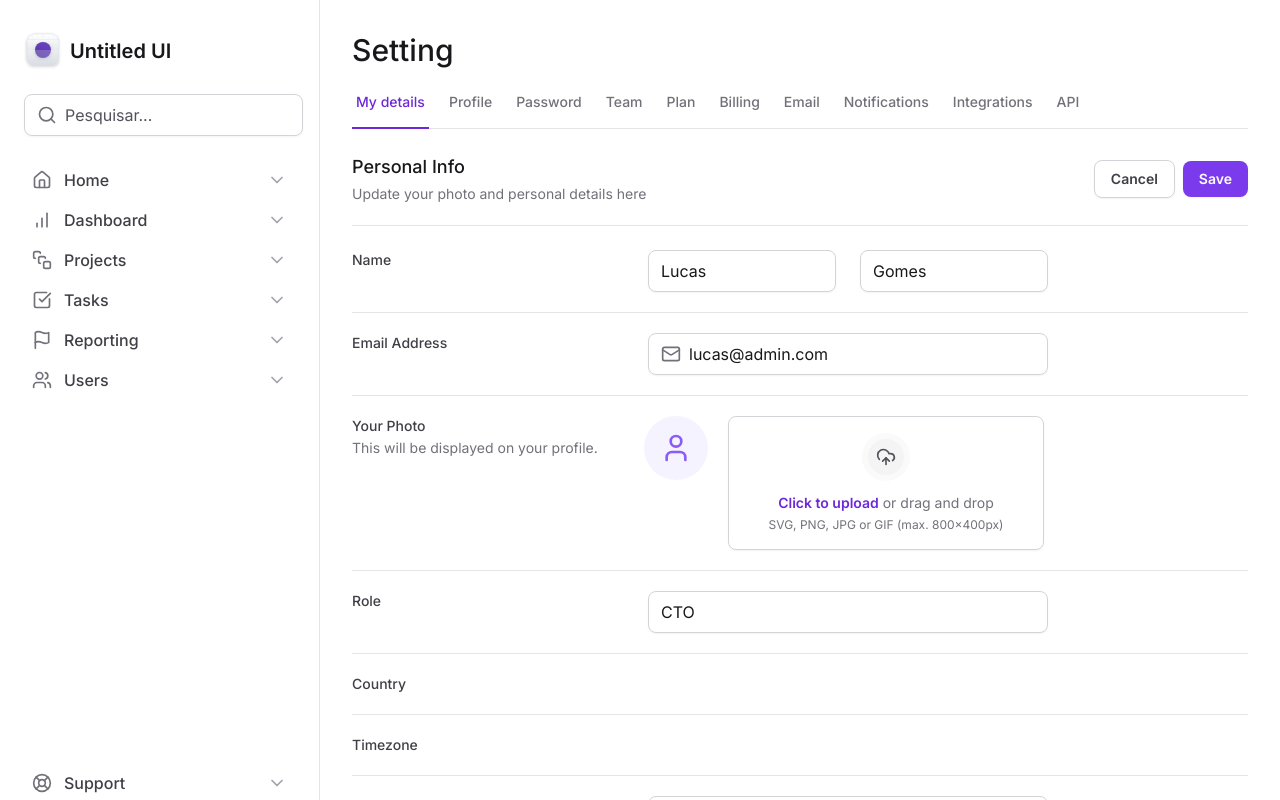
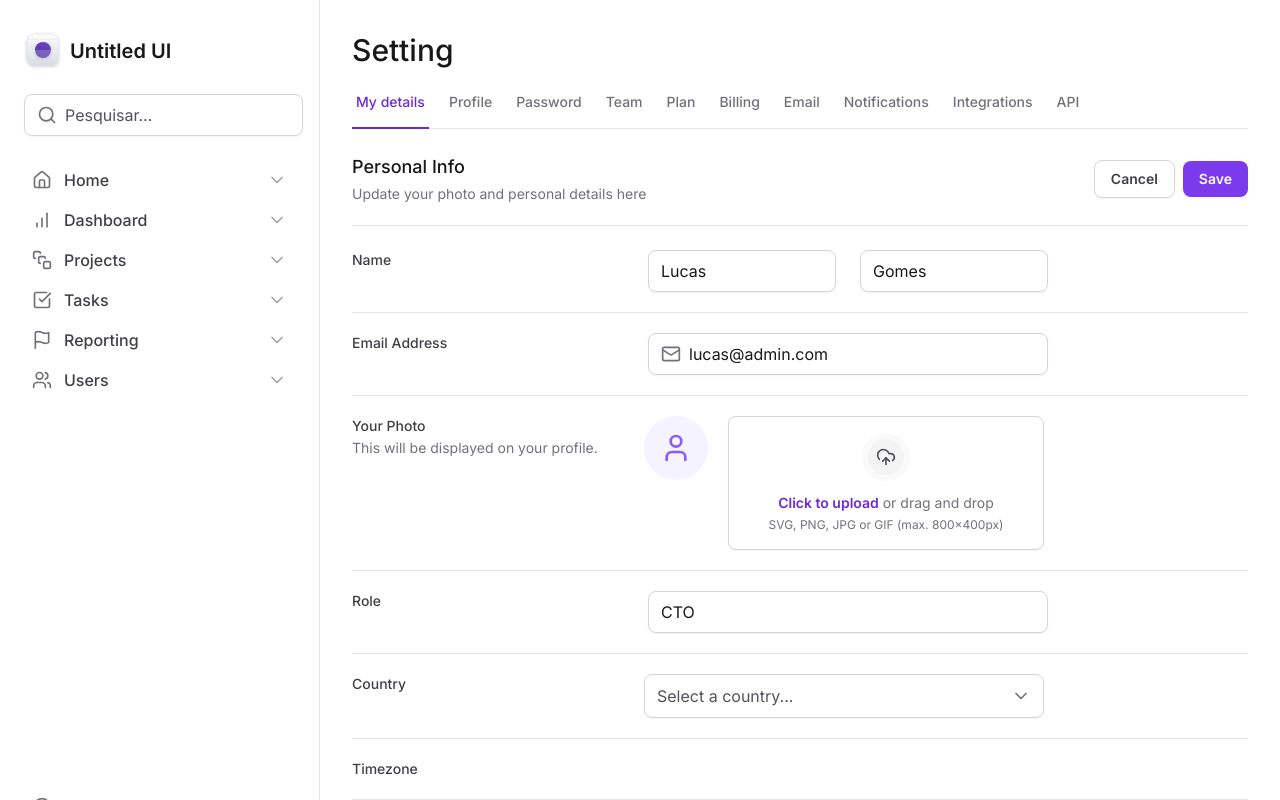
Before and after one commit to lucasgomesmatos/tailwind-next, a Next.js app: page / in a window 1280 px wide. Shown: the top 800 px of the page. Built offline with nearby package versions, Linux system fonts and the light colour scheme.

Commit message:
feat: select

```diff
--- a/package.json
+++ b/package.json
@@ -9,6 +9,7 @@
     "lint": "next lint"
   },
   "dependencies": {
+    "@radix-ui/react-select": "^2.1.2",
     "@radix-ui/react-tabs": "^1.1.1",
     "clsx": "^2.1.1",
     "framer-motion": "^11.11.9",
--- a/src/app/page.tsx
+++ b/src/app/page.tsx
@@ -1,6 +1,8 @@
 import * as FileInput from '@/components/form/file-input'
 import * as Input from '@/components/form/input'
+import { Select } from '@/components/form/select'
 import { SettingsTabs } from '@/components/settings-tabs'
+
 import { Mail } from 'lucide-react'
 
 export default function Home() {
@@ -113,7 +115,7 @@
               Country
             </label>
 
-            <div></div>
+            <Select />
           </div>
 
           <div className="grid grid-cols-form gap-3 pt-5">
--- /dev/null
+++ b/src/components/form/select.tsx
@@ -0,0 +1,52 @@
+'use client'
+import * as SelectPrimitive from '@radix-ui/react-select'
+import { Check, ChevronDown } from 'lucide-react'
+
+export const Select = () => {
+  return (
+    <SelectPrimitive.Root>
+      <SelectPrimitive.Trigger className="flex h-11 w-full items-center justify-between gap-2 rounded-lg border border-zinc-300 px-3 py-2 shadow-sm data-[placeholder]:text-zinc-600">
+        <SelectPrimitive.Value
+          placeholder="Select a country..."
+          className="text-black"
+        />
+        <SelectPrimitive.Icon>
+          <ChevronDown className="size-5 text-zinc-500" />
+        </SelectPrimitive.Icon>
+      </SelectPrimitive.Trigger>
+      <SelectPrimitive.Portal>
+        <SelectPrimitive.Content
+          side="bottom"
+          position="popper"
+          sideOffset={8}
+          className="z-10 w-[--radix-select-trigger-width] overflow-hidden rounded-lg border border-zinc-200 bg-white"
+        >
+          <SelectPrimitive.Viewport>
+            <SelectPrimitive.Item
+              value="br"
+              className="flex items-center justify-between gap-2 px-3 py-2.5 outline-none data-[highlighted]:bg-zinc-50"
+            >
+              <SelectPrimitive.ItemText className="text-black">
+                Brasil
+              </SelectPrimitive.ItemText>
+              <SelectPrimitive.ItemIndicator>
+                <Check className="size-4 text-violet-500" />
+              </SelectPrimitive.ItemIndicator>
+            </SelectPrimitive.Item>
+            <SelectPrimitive.Item
+              value="us"
+              className="flex items-center justify-between gap-2 px-3 py-2.5 outline-none data-[highlighted]:bg-zinc-50"
+            >
+              <SelectPrimitive.ItemText className="text-black">
+                United States
+              </SelectPrimitive.ItemText>
+              <SelectPrimitive.ItemIndicator>
+                <Check className="size-4 text-violet-500" />
+              </SelectPrimitive.ItemIndicator>
+            </SelectPrimitive.Item>
+          </SelectPrimitive.Viewport>
+        </SelectPrimitive.Content>
+      </SelectPrimitive.Portal>
+    </SelectPrimitive.Root>
+  )
+}
```
Also changed, not shown: 1 other file (tests, documents, lock files or other folders).
